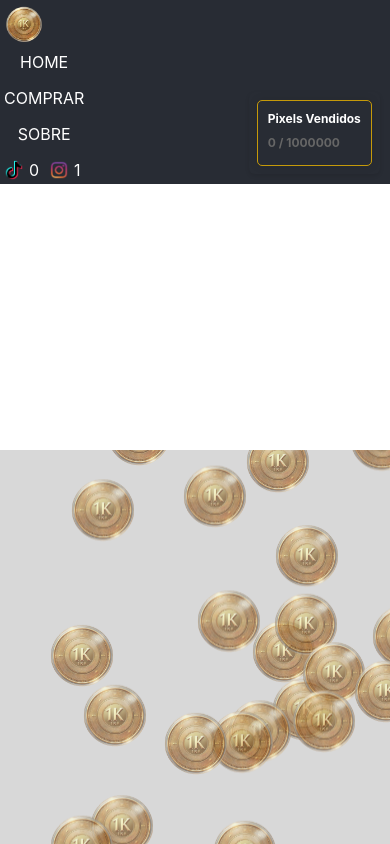
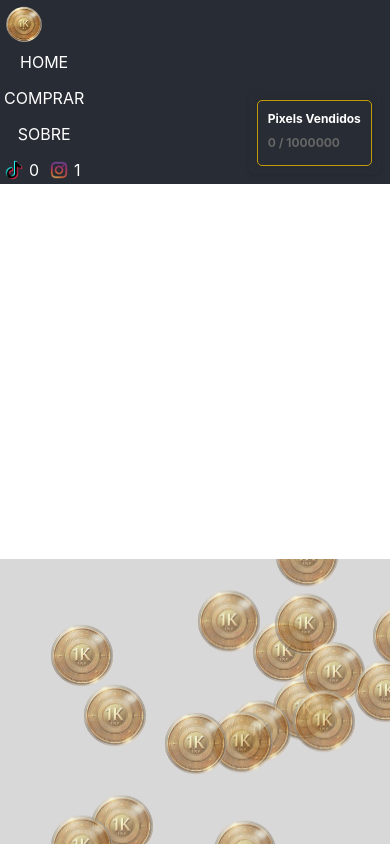
Before and after one commit to RodrigoRamos1KK/1KK, a React (Create React App) app: page / in a window 390 px wide. Built offline with nearby package versions, Linux system fonts and the light colour scheme.

Commit message:
Update App.css

```diff
--- a/src/App.css
+++ b/src/App.css
@@ -65,6 +65,7 @@ body {
 }
 
 .image-container {
+  margin-top: 15%;
   position: relative; /* Permite que o PixelGrid seja posicionado sobre a imagem */
   display: flex;
   justify-content: center;
@@ -84,7 +85,9 @@ body {
   .App {
     padding-top: 50px; /* Ajuste o padding para telas menores */
   }
-
+  .image-container {
+    margin-top: 25%;
+  }
   .center-image {
     max-width: 90%; /* Reduza o tamanho da imagem em telas menores */
   }
@@ -94,7 +97,9 @@ body {
   .App {
     padding-top: 40px; /* Ajuste adicional para telas muito pequenas */
   }
-
+  .image-container {
+    margin-top: 28%;
+  }
   .center-image {
     max-width: 80%; /* Reduza ainda mais o tamanho da imagem */
   }
```
